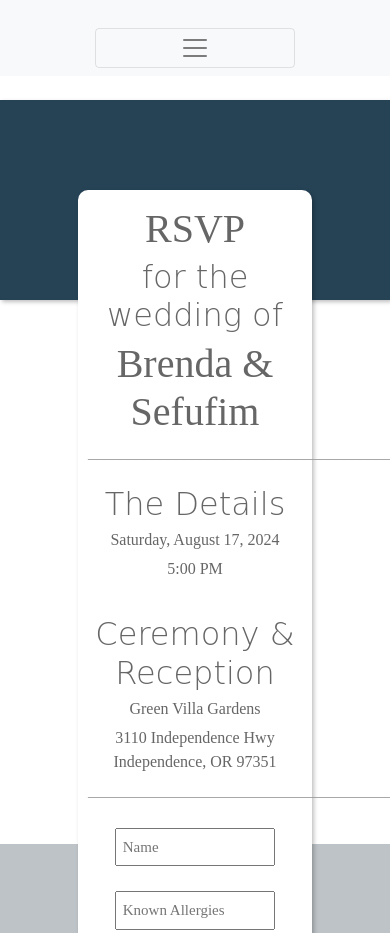
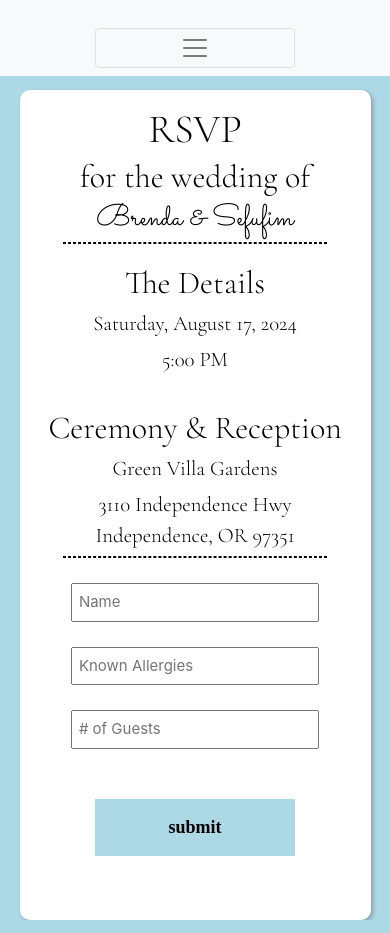
Before and after one commit to sefu-alv/wedding-web, a website: page sefubrenda.com/rsvp/rsvp.html in a window 390 px wide. Shown: the top 933 px of the page. Drawn offline with nearby package versions, Linux system fonts and the light colour scheme.

Commit message:
toned rsvp

```diff
--- a/sefubrenda.com/rsvp/css/rsvp.css
+++ b/sefubrenda.com/rsvp/css/rsvp.css
@@ -1,80 +1,55 @@
 body {
-  background-image: url('./white-flowers-2465604_1920.jpg');
+  background-image: url('./hydrangea2.jpg');
   background-size: cover;
   background-repeat: no-repeat;
   height: 100vh;
 }
+  .top {
 
-
-@media screen and (max-width: 600px) {
- html body{
-  background-image:none;
-  background-color: white;
-  }
-  .navbar-brand{
-    display: none;
-  }
-
-  .img-container {
-    position: relative;
-    display: inline-block;
-  }
-
-  #page-title {
-    margin: 0; /* Remove default margin */
-  }
-
-  .img-container img{
-    width:5em;
-    height: 25em;
-    object-fit: contain;
-  }
-}
-html, body {
-  height: 100%;
-  width: 100%;
-  margin: 0;
-  padding: 0;
-  background-color: #BDC3C7;
-  font-family: 'Raleway';
-  }
-  .top {
-    background-color: #264356;
     height: 200px;
     margin:0;
     padding:0;
-    box-shadow: 2px 2px 4px rgb(0, 0, 0, .25);
+
   }
 
   .form {
-    height: 100vh;
-    width: 60vw;
+    height: auto;
+    width: 50vw;
     background-color: #fff;
     margin: -110px auto;
     border-radius: 10px;
-    color: #666;
+    color: #000000;
     padding: 0px 0px;
     box-shadow: 2px 2px 4px rgb(0, 0, 0, .25);
+    display: flex;
+  flex-direction: column;
   }
 
   .info {
     padding: 10px;
   }
-
+  .names {
+    font-family: 'Sacramento', cursive;
+  }
   h1, h2, p {
     text-align: center;
     padding: 0px;
     margin: 5px 5px;
+    font-family: 'Cormorant Garamond', serif;
   }
+  p {
+    font-size: 1.3pc;
+  }
+  h2 {
 
-  h2 {
-    font-family: 'Great Vibes', cursive;
     font-weight: 100;
   }
 
-  p.line {
+  .line {
+    width: 28%;
     margin: 0px auto 20px auto;
-    color: #999;
+    color: #000000;
+    border: dashed 1px;
   }
 
   .form input {
@@ -104,7 +79,7 @@ html, body {
 
   }
   button:hover {
-    background-color: darkblue;
+    background-color: rgb(100, 183, 221);
     transition: .5s;
   }
 
@@ -116,4 +91,73 @@ html, body {
     width: 100%;
     display: flex;
     justify-content: center;
+    padding-bottom: 4pc;
   }
+
+  @media screen and (max-width: 600px) {
+    html body{
+      background-color: lightblue;
+      background-image: none;
+
+     }
+     .navbar-brand{
+       display: none;
+     }
+     .top {
+
+      height: 100px;
+      margin:0;
+      padding:0;
+
+    }
+
+     #page-title {
+       margin: 0; /* Remove default margin */
+     }
+
+     .img-container img{
+       width:5em;
+       height: 25em;
+       object-fit: contain;
+     }
+     .form {
+      height: auto;
+      width: 90%;
+      background-color: #fff;
+      margin: -110px auto;
+      border-radius: 10px;
+      color: #000000;
+      padding: 0px 0px;
+      box-shadow: 2px 2px 4px rgb(0, 0, 0, .25);
+      display: flex;
+    flex-direction: column;
+    }
+
+     .names {
+      font-family: 'Sacramento', cursive;
+      font-size: 30px;
+    }
+    .line {
+      width: 80%;
+      margin: 0px auto 20px auto;
+      color: #000000;
+      border: dashed 1px;
+    }
+
+   }
+   @media screen and (max-width: 1300px) {
+
+      .navbar-brand{
+        display: none;
+      }
+
+      .img-container {
+        position: relative;
+        display: inline-block;
+      }
+
+      #page-title {
+        margin: 0; /* Remove default margin */
+      }
+
+   }
--- a/sefubrenda.com/rsvp/rsvp.html
+++ b/sefubrenda.com/rsvp/rsvp.html
@@ -11,10 +11,11 @@
       crossorigin="anonymous"
     />
     <link rel="stylesheet" href="./css/rsvp.css" />
+    <!-- Google fonts -->
     <link rel="preconnect" href="https://fonts.googleapis.com" />
     <link rel="preconnect" href="https://fonts.gstatic.com" crossorigin />
     <link
-      href="https://fonts.googleapis.com/css2?family=Bodoni+Moda:opsz@6..96&family=Press+Start+2P&family=Sacramento&display=swap"
+      href="https://fonts.googleapis.com/css2?family=Cormorant+Garamond:wght@300&family=Roboto+Slab:wght@500&family=Sacramento&display=swap"
       rel="stylesheet"
     />
   </head>
@@ -41,7 +42,7 @@
             >
           </li>
           <li class="nav-item active">
-            <a class="nav-link" href="#">Our Story</a>
+            <a class="nav-link" href="../story/story.html">Our Story</a>
           </li>
           <li class="nav-item active">
             <a class="nav-link disabled" href="#">The Wedding</a>
@@ -72,16 +73,19 @@
       <div class="info">
         <h1>RSVP</h1>
         <h2>for the wedding of</h2>
-        <h1>Brenda & Sefufim</h1>
-        <p class="line">________________________________________</p>
+        <h1 class="names">Brenda & Sefufim</h1>
+        <div class="line"></div>
         <h2>The Details</h2>
         <p>Saturday, August 17, 2024</p>
         <p>5:00 PM</p>
         <br />
         <h2>Ceremony & Reception</h2>
         <p>Green Villa Gardens</p>
-        <p>3110 Independence Hwy <br/> Independence, OR 97351</p>
-        <p class="line">________________________________________</p>
+        <p>
+          3110 Independence Hwy <br />
+          Independence, OR 97351
+        </p>
+        <div class="line"></div>
         <input type="text" placeholder="Name" />
 
         <input type="text" placeholder="Known Allergies" />
```
Also changed, not shown: sefubrenda.com/rsvp/css/hydrangea2.jpg (added), sefubrenda.com/rsvp/css/hydrengea.jpg (added), sefubrenda.com/rsvp/css/weddinglogo.jpeg (deleted), 3 other files.
